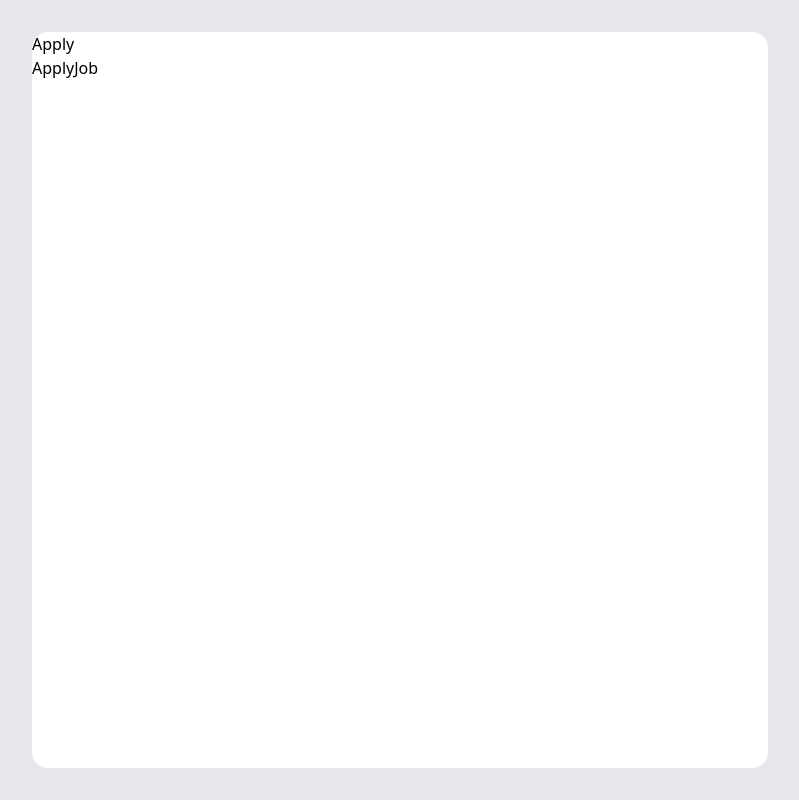
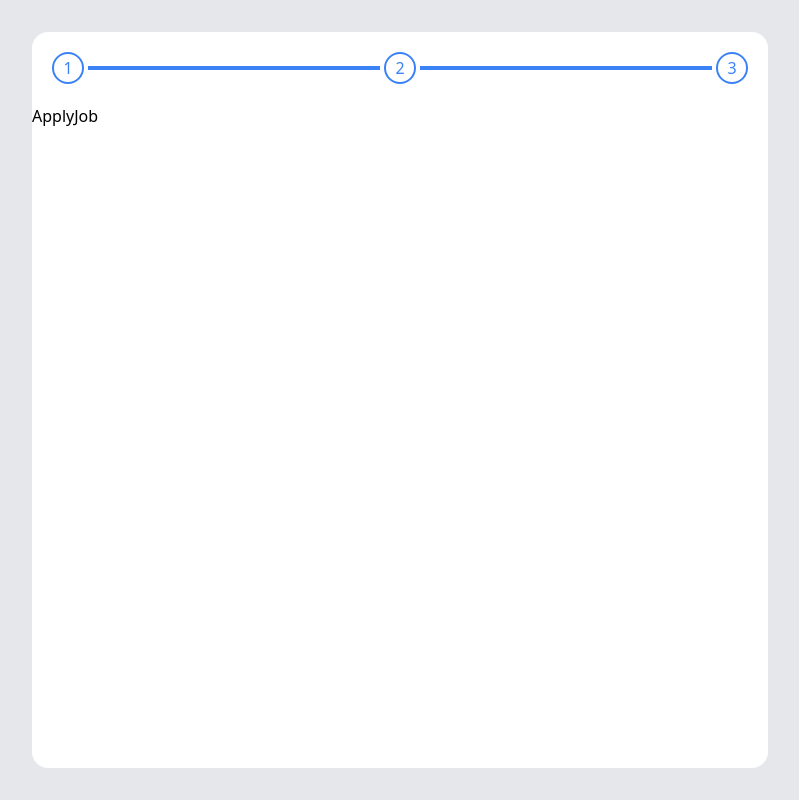
Before and after one commit to NYeonK/prography-10th-frontend, a React (Vite) app: page /apply/job in a window 1280 px wide. Shown: the whole page, without its empty margins (240-1039 px from the left). Built offline with nearby package versions, Linux system fonts and the light colour scheme; the HTML template or start-up script is replaced by a standard one.

Commit message:
[ feat ] add progress bar

```diff
--- a/src/components/ApplyPage/index.tsx
+++ b/src/components/ApplyPage/index.tsx
@@ -1,9 +1,53 @@
-import { Outlet } from "react-router-dom";
+import clsx from "clsx";
+import { Outlet, useLocation } from "react-router-dom";
+
+const APPLY_STEPS = [
+  { id: 1, path: "consent" },
+  { id: 2, path: "info" },
+  { id: 3, path: "job" },
+] as const;
 
 const ApplyPage = () => {
+  const location = useLocation();
+  const currentStep =
+    APPLY_STEPS.find((step) => location.pathname.includes(step.path))?.id ?? 1;
+
   return (
     <section className="h-full bg-white rounded-2xl">
-      Apply
+      <div className="p-4">
+        <div className="flex items-center relative">
+          <div className="absolute h-1 inset-x-0 bg-gray-200" />
+
+          <div
+            className={clsx("absolute h-1 left-0 bg-blue-500", {
+              "w-0": currentStep === 1,
+              "w-1/2": currentStep === 2,
+              "w-full": currentStep === 3,
+            })}
+          />
+
+          <div className="flex justify-between relative w-full">
+            {APPLY_STEPS.map((step) => (
+              <div
+                key={step.id}
+                className="w-10 h-10 flex items-center justify-center bg-white"
+              >
+                <div
+                  className={clsx(
+                    "w-8 h-8 rounded-full flex items-center justify-center border-2",
+                    currentStep >= step.id
+                      ? "border-blue-500 text-blue-500"
+                      : "border-gray-200 text-gray-200"
+                  )}
+                >
+                  {step.id}
+                </div>
+              </div>
+            ))}
+          </div>
+        </div>
+      </div>
+
       <Outlet />
     </section>
   );
```
